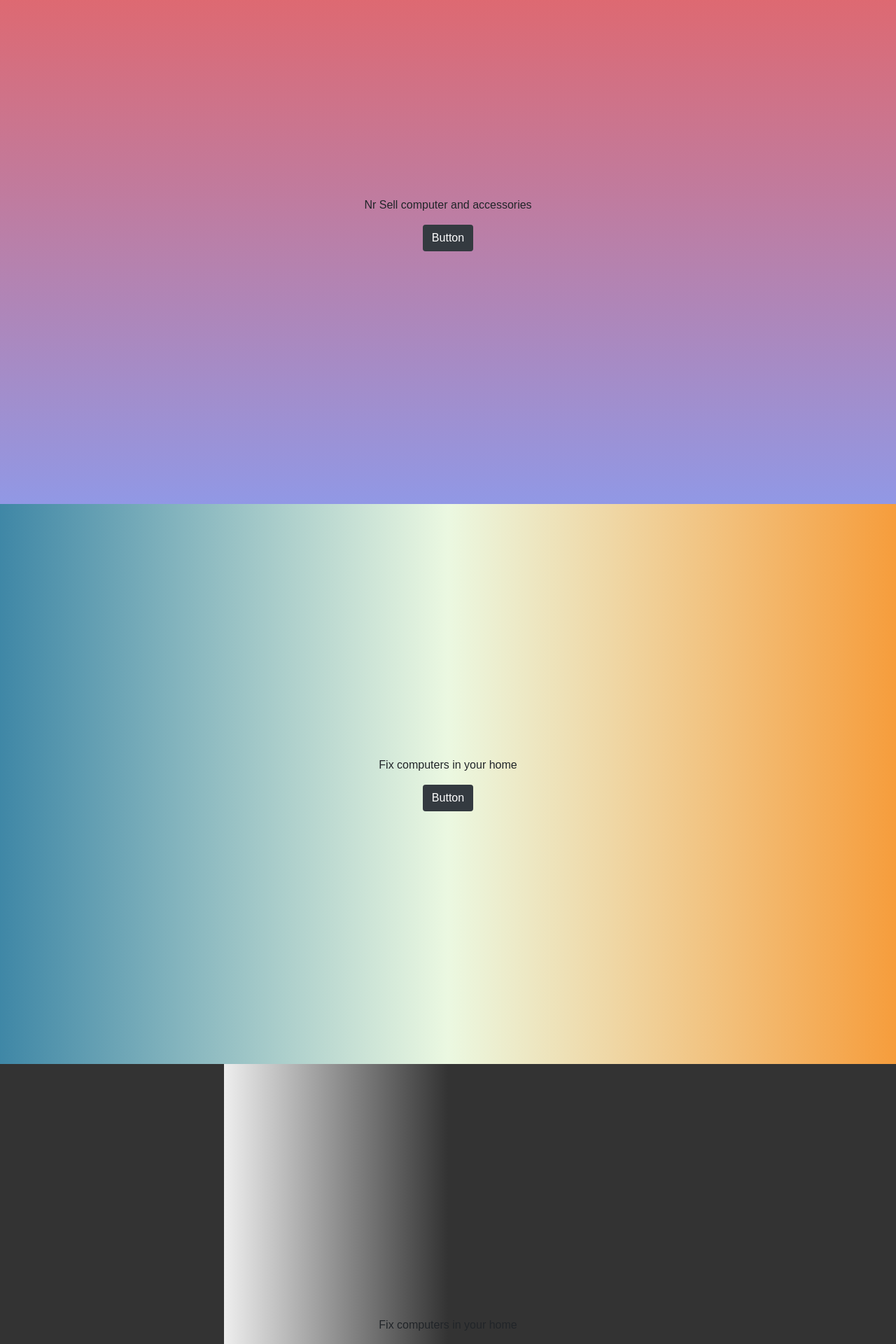
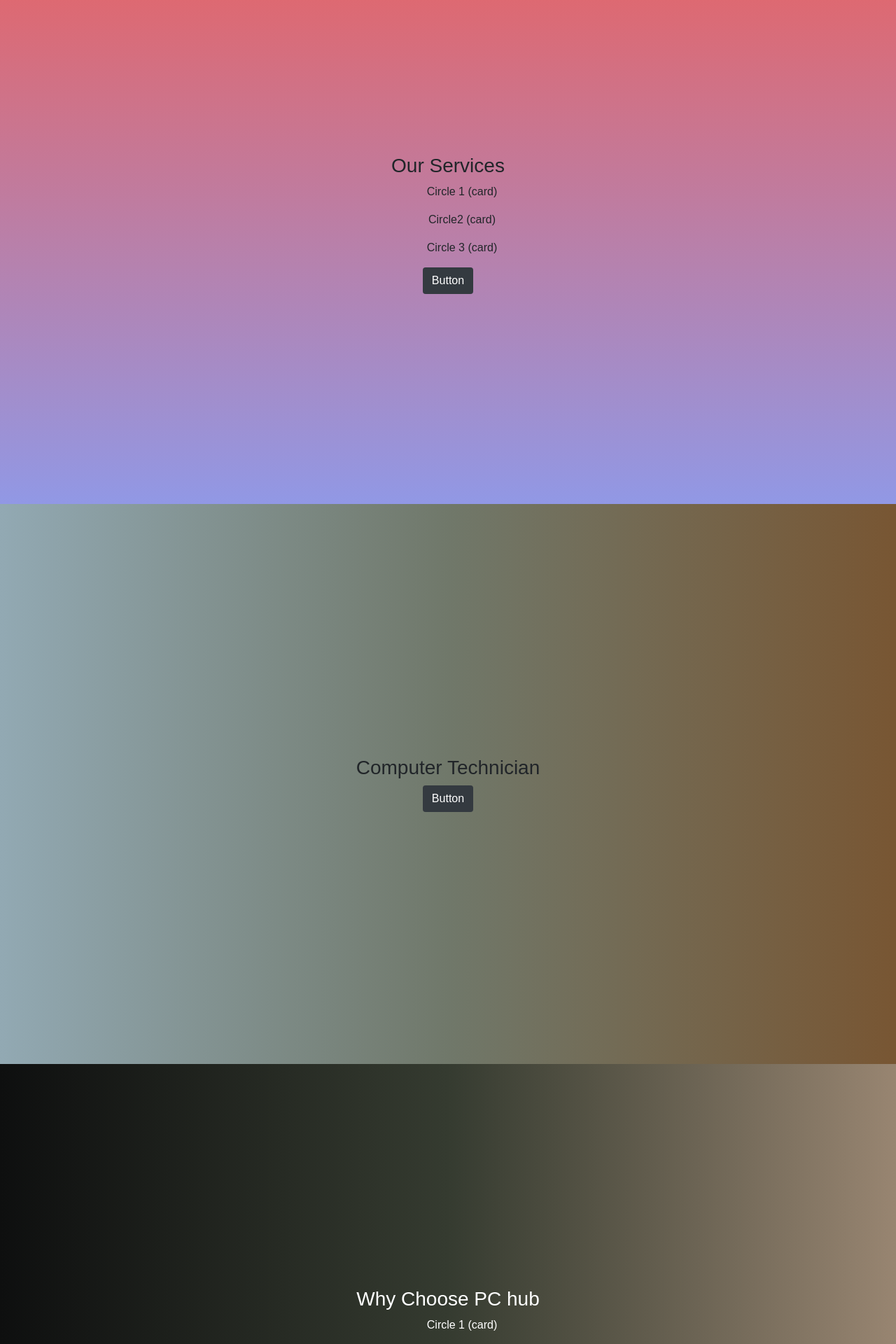
Before and after one commit to andreasarreqi/PcHub, a Django app: page / in a window 1280 px wide. Shown: the part 960-2880 px from the top of the page at 70% size. Run offline with Django 3.2, Linux system fonts and the light colour scheme; some libraries are stand-ins or nearby versions.

Commit message:
Laying placehonder for future content in the home page

```diff
--- a/home/templates/home/index.html
+++ b/home/templates/home/index.html
@@ -4,30 +4,40 @@
 
 {% block content %}
 <section class="first-section">
-    <div class="slide-in-top kenburns-top">
+    <div class="slide-in-top kenburns-top slide-1">
         <h1>Enhance your gaming performance with us</h1>
+        <p> In the business since 2019 with a great range of expertise in the field of computer assenbling and fixing.</p>
         <button class="btn lg bg-dark text-white"> Shop Now </button>
     </div>
 </section>
 
 <section class="second-section ">
-    <div class="slide-in-left">
-        <p> Nr Sell computer and accessories</p>
+    <div class="slide-in-left ">
+        <h3> Our Services</h3>
+        <ul>
+            <p>Circle 1 (card)</p>
+            <p>Circle2 (card)</p>
+            <p>Circle 3 (card)</p>
+        </ul>
         <button class="btn lg bg-dark text-white">Button</button>
     </div>
 </section>
 
 <section class="third-section">
-    <div class="slide-in-left">
-        <p> Fix computers in your home </p>
+    <div class="slide-in-left ">
+        <h3> Computer Technician  </h3>
         <button class="btn lg bg-dark text-white">Button</button>
     </div>
 </section>
 
 <section class="fourth-section">
     <div class="slide-in-left">
-        <p> Fix computers in your home </p>
-        <button class="btn lg bg-dark text-white">Button</button>
+        <h3> Why Choose PC hub </h3>
+        <ul>
+            <p>Circle 1 (card)</p>
+            <p>Circle2 (card)</p>
+            <p>Circle 3 (card)</p>
+        </ul>
     </div>
 </section>
 {% endblock %}
--- a/pc_hub/settings.py
+++ b/pc_hub/settings.py
@@ -25,7 +25,7 @@ SECRET_KEY = 'django-insecure-$ba3d6!^bz*78h##=hjnoi97!)xlvl7yzby-gt6axhby2x!)21
 # SECURITY WARNING: don't run with debug turned on in production!
 DEBUG = True
 
-ALLOWED_HOSTS = ['8000-andreasarreqi-pchub-558lkdt7di8.ws-eu101.gitpod.io']
+ALLOWED_HOSTS = ['8000-andreasarreqi-pchub-r1dy2l71mm5.ws-eu101.gitpod.io']
 
 
 # Application definition
--- a/static/css/base.css
+++ b/static/css/base.css
@@ -3,10 +3,10 @@
 html {
     height: 100%;
 }
+
 body {
     margin: 0;
     padding: 0;
-    scroll-behavior: smooth;
     overflow-x: hidden;
 }
 
@@ -16,7 +16,6 @@ body {
 
 main {
     margin-top: 80px;
-
 }
 
 /*--------------------------------------------- Footer styling*/
@@ -38,6 +37,7 @@ a:hover {
 }
 
 /*-----------------------------------  Section styling styling*/
+
 .first-section {
     display: flex;
     justify-content: center;
@@ -46,6 +46,7 @@ a:hover {
     background: linear-gradient(#988a8a, #090c2d);
     color: white;
     height: 100vh;
+
 }
 
 .second-section {
@@ -62,7 +63,7 @@ a:hover {
     justify-content: center;
     align-items: center;
     text-align: center;
-    background: linear-gradient(0.25turn, #3f87a6, #ebf8e1, #f69d3c);
+    background: linear-gradient(0.25turn, #92a9b3, #70786a, #785633);
     height: 100vh;
 }
 
@@ -71,8 +72,9 @@ a:hover {
     justify-content: center;
     align-items: center;
     text-align: center;
-    background: linear-gradient(to left, #333, #333 50%, #eee 75%, #333 75%);
+    background: linear-gradient(0.25turn, #0e0f0f, #353b30, #988571);
     height: 100vh;
+    color: white;
 }
 
 /*---------------------------------- Slide top class (taken from ANIMISTA)*/
```
